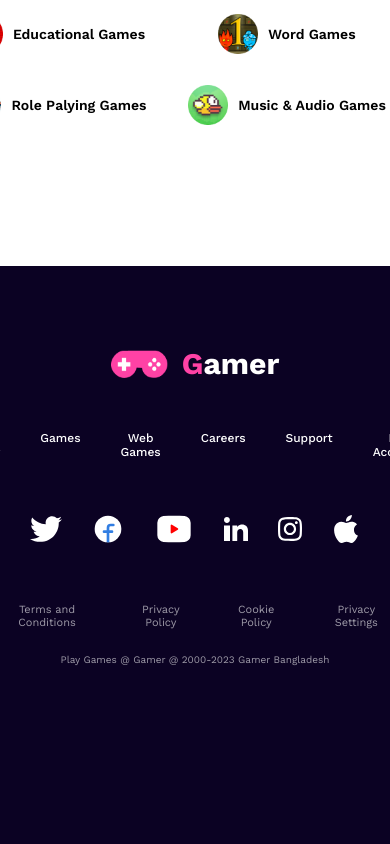
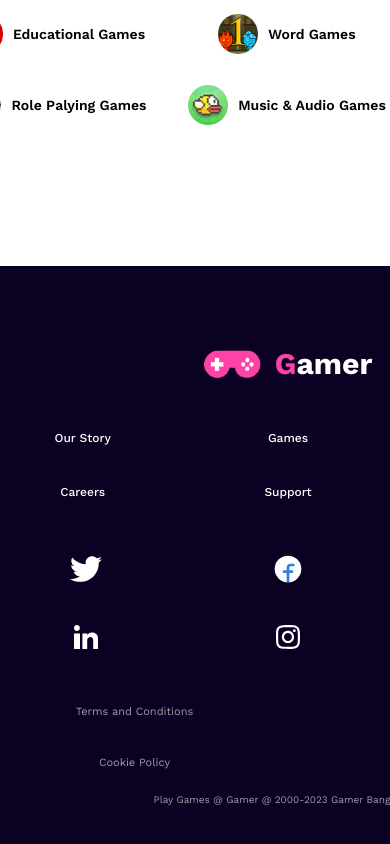
Before and after one commit to ZaedTonmoy/gamer-zone-two, a plain HTML site: page index.html in a window 390 px wide. Shown: the part 3984-4828 px from the top of the page. Drawn offline with nearby package versions, Linux system fonts and the light colour scheme.

Commit message:
footer responsive added

```diff
--- a/styles.css
+++ b/styles.css
@@ -521,6 +521,23 @@
     left: 430px;
   }
 
+   /* footer responsive started */
+ footer{
+    width: 576px;
+  }
+  .story{
+    display: grid;
+    grid-template-columns: repeat(3, 1fr);
+  }
+
+  .footer-icon-container{
+    display: grid;
+    grid-template-columns: repeat(3, 1fr);
+  }
+  .terms{
+    display: grid;
+    grid-template-columns: repeat(2, 1fr);
+  }
 
 
    }
```
